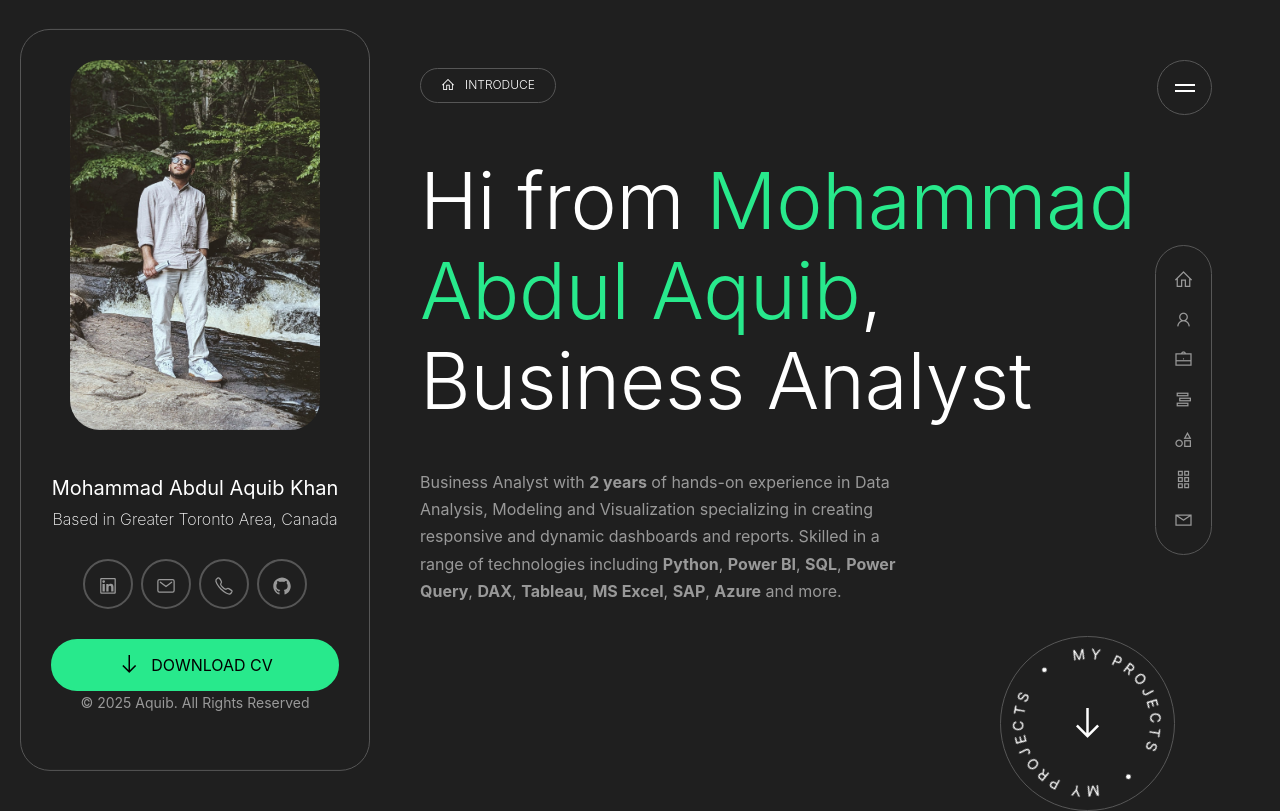
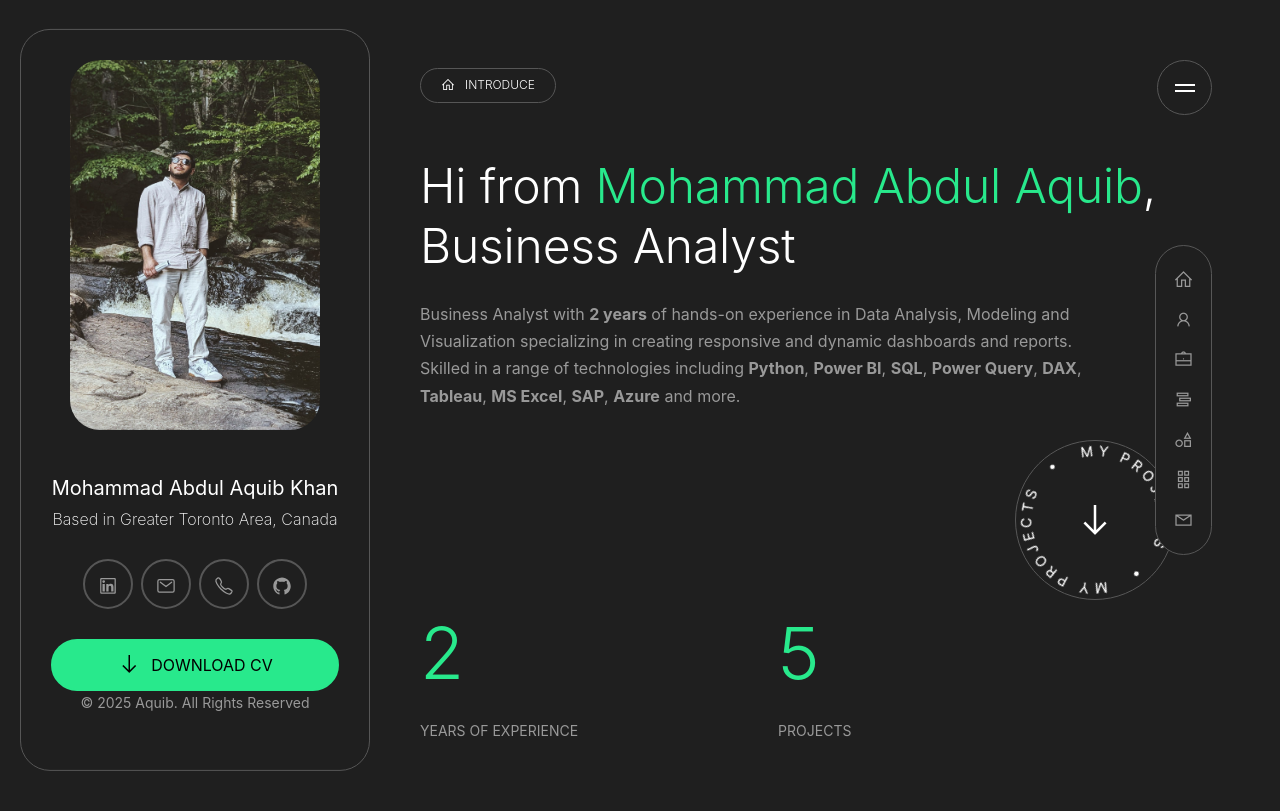
Before and after one commit to MAAQUIB04/Next-portfolio, a Next.js app: page / in a window 1280 px wide. Shown: the top 811 px of the page. Built offline with nearby package versions, Linux system fonts and the light colour scheme.

Commit message:
CSS update

```diff
--- a/component/HomeSection.jsx
+++ b/component/HomeSection.jsx
@@ -40,8 +40,7 @@ function HomeSection() {
             >
               <h1>2</h1>
               <p>
-                Years of <br />
-                Experience
+                Years of Experience
               </p>
             </div>
             <div
--- a/public/assets/css/style.css
+++ b/public/assets/css/style.css
@@ -852,10 +852,10 @@ main.drake-main {
 }
 
 .hero-section .hero-content h1 {
-    font-size: 78px;
+    font-size: 48px;
     letter-spacing: -0.2px;
-    line-height: 90px;
-    margin-bottom: 43px;
+    line-height: 60px;
+    margin-bottom: 25px;
     font-weight: 300;
 }
 
@@ -864,13 +864,13 @@ main.drake-main {
 }
 
 .hero-section .hero-content>p {
-    max-width: 480px;
-    margin-bottom: 31px;
+    max-width: 680px;
+    margin-bottom: 30px;
 }
 
 .hero-section .hero-content .go-to-project-btn {
-    width: 175px;
-    height: 175px;
+    width: 160px;
+    height: 160px;
     display: flex;
     align-items: center;
     justify-content: center;
@@ -895,8 +895,8 @@ main.drake-main {
 }
 
 .hero-section .hero-content .facts {
-    gap: 100px;
-    margin-top: 55px;
+    gap: 200px;
+    margin-top: 25px;
 }
 
 .hero-section .hero-content .facts h1 {
```
